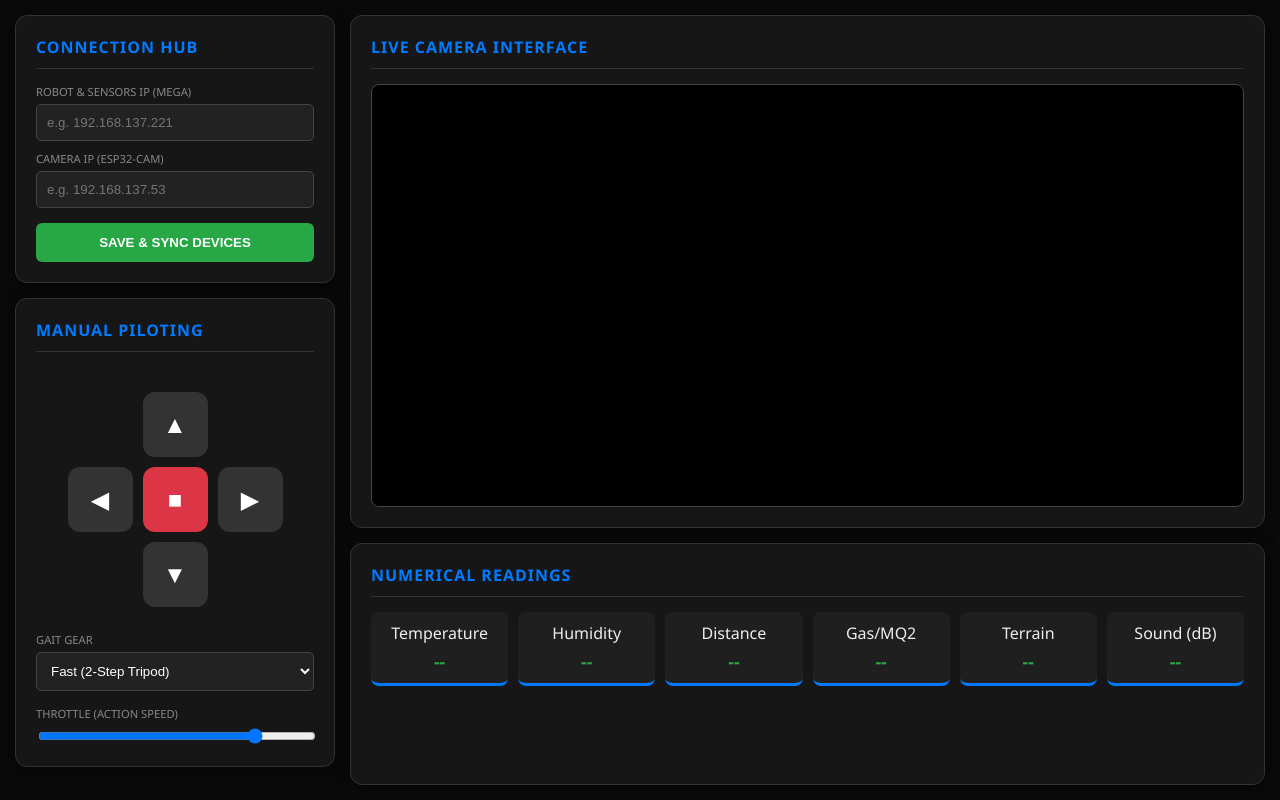
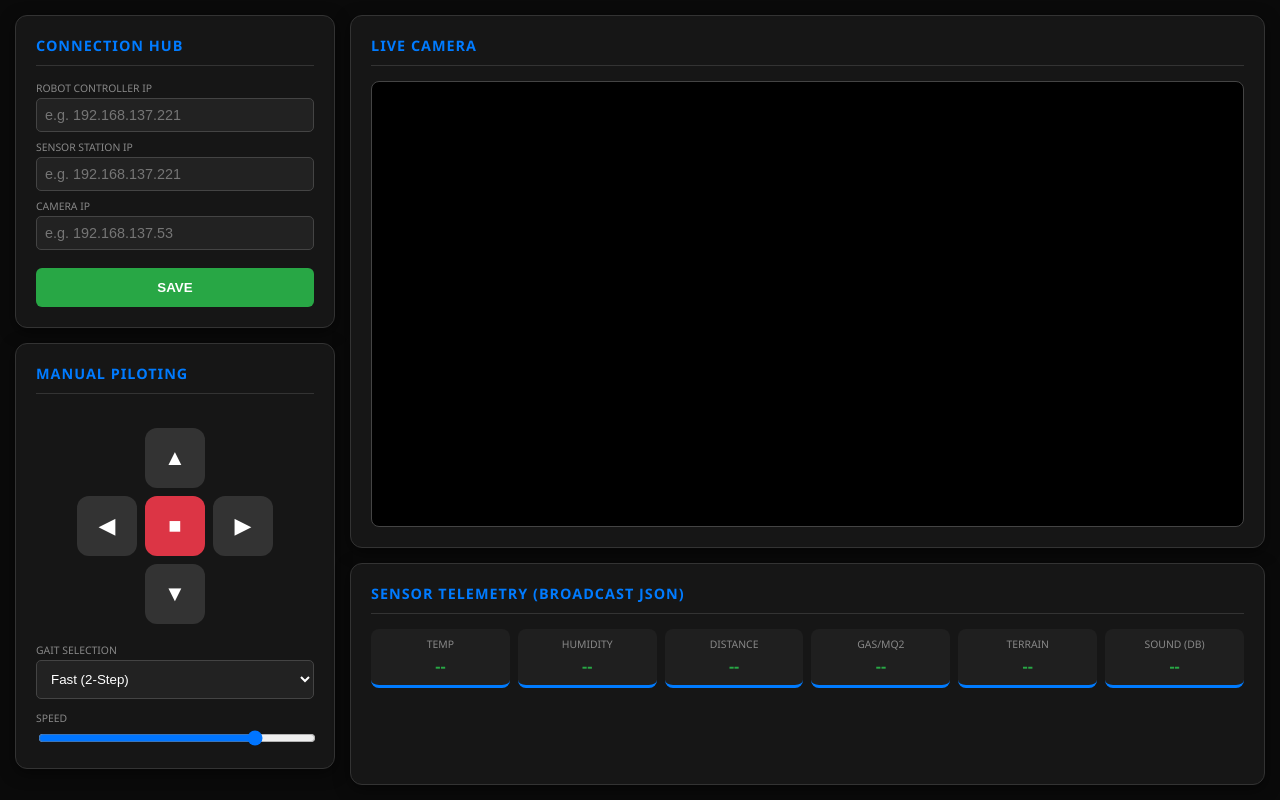
Before and after one commit to akong019-bot/hexapod-control-ui, a plain HTML site: page index.html in a window 1280 px wide. Drawn offline with Linux system fonts and the light colour scheme.

Commit message:
Revamp Hexapod Operator GUI layout and styling
Updated the HTML structure and styles for the Hexapod Operator GUI, including changes to input fields, button styles, and sensor telemetry display.

```diff
--- a/index.html
+++ b/index.html
@@ -1,35 +1,35 @@
 <!DOCTYPE html>
 <html lang="en">
 <head>
-    <title>Hexapod Alpha: Unified Command</title>
+    <title>Hexapod Operator GUI</title>
     <meta charset="UTF-8">
     <meta name="viewport" content="width=device-width, initial-scale=1.0">
     <style>
         :root { --bg: #0a0a0a; --card: #161616; --accent: #007bff; --text: #eee; --green: #28a745; --red: #dc3545; }
         body { background: var(--bg); color: var(--text); font-family: 'Segoe UI', sans-serif; margin: 0; padding: 15px; display: grid; grid-template-columns: 320px 1fr; gap: 15px; height: 100vh; box-sizing: border-box; }
         .card { background: var(--card); border-radius: 12px; padding: 20px; border: 1px solid #333; box-shadow: 0 4px 15px rgba(0,0,0,0.5); display: flex; flex-direction: column; }
-        h2 { margin-top: 0; color: var(--accent); font-size: 1rem; text-transform: uppercase; letter-spacing: 1px; border-bottom: 1px solid #333; padding-bottom: 10px; margin-bottom: 15px; }
+        h2 { margin-top: 0; color: var(--accent); font-size: 0.9rem; text-transform: uppercase; letter-spacing: 1px; border-bottom: 1px solid #333; padding-bottom: 10px; margin-bottom: 15px; }
 
-        .input-group { margin-bottom: 10px; text-align: left; }
-        label { display: block; font-size: 0.7rem; color: #888; margin-bottom: 5px; text-transform: uppercase; }
-        input[type=text] { width: 100%; padding: 10px; background: #222; border: 1px solid #444; color: white; border-radius: 5px; box-sizing: border-box; }
-        .btn-connect { width: 100%; padding: 12px; background: var(--green); color: white; border: none; border-radius: 6px; cursor: pointer; font-weight: bold; margin-top: 5px; }
+        .input-group { margin-bottom: 8px; text-align: left; }
+        label { display: block; font-size: 0.65rem; color: #888; margin-bottom: 3px; text-transform: uppercase; }
+        input[type=text] { width: 100%; padding: 8px; background: #222; border: 1px solid #444; color: white; border-radius: 5px; box-sizing: border-box; font-size: 0.9rem; }
+        .btn-connect { width: 100%; padding: 12px; background: var(--green); color: white; border: none; border-radius: 6px; cursor: pointer; font-weight: bold; margin-top: 10px; }
 
         .cam-container { flex-grow: 1; position: relative; overflow: hidden; border-radius: 8px; border: 1px solid #444; background: #000; }
         #camIframe { width: 100%; height: 100%; border: none; }
 
-        .dpad-container { display: flex; flex-direction: column; align-items: center; margin: 20px 0; }
+        .dpad-container { display: flex; flex-direction: column; align-items: center; margin: 15px 0; }
         .dpad-row { display: flex; justify-content: center; }
-        .move-btn { width: 65px; height: 65px; margin: 5px; background: #333; border: none; border-radius: 12px; color: white; font-size: 24px; cursor: pointer; transition: 0.2s; display: flex; align-items: center; justify-content: center; }
+        .move-btn { width: 60px; height: 60px; margin: 4px; background: #333; border: none; border-radius: 12px; color: white; font-size: 22px; cursor: pointer; transition: 0.1s; display: flex; align-items: center; justify-content: center; }
         .move-btn:active { background: var(--accent); transform: scale(0.9); }
         .move-btn.stop { background: var(--red); }
-        .spacer { width: 75px; height: 75px; margin: 5px; }
 
-        .sensor-grid { display: grid; grid-template-columns: repeat(auto-fit, minmax(110px, 1fr)); gap: 10px; }
-        .sensor-box { background: #1f1f1f; padding: 10px; border-radius: 8px; text-align: center; border-bottom: 3px solid var(--accent); }
-        .sensor-value { font-size: 1.1rem; font-weight: bold; color: var(--green); margin-top: 5px; }
+        .sensor-grid { display: grid; grid-template-columns: repeat(auto-fit, minmax(100px, 1fr)); gap: 8px; }
+        .sensor-box { background: #1f1f1f; padding: 8px; border-radius: 8px; text-align: center; border-bottom: 3px solid var(--accent); }
+        .sensor-value { font-size: 1rem; font-weight: bold; color: var(--green); margin-top: 4px; }
+        .label-text { font-size: 0.65rem; color: #888; text-transform: uppercase; }
 
-        @media (max-width: 900px) { body { grid-template-columns: 1fr; height: auto; } .cam-container { height: 400px; } }
+        @media (max-width: 900px) { body { grid-template-columns: 1fr; height: auto; } .cam-container { height: 350px; } }
     </style>
 </head>
 <body>
@@ -38,14 +38,18 @@
         <div class="card">
             <h2>Connection Hub</h2>
             <div class="input-group">
-                <label>Robot & Sensors IP (Mega)</label>
+                <label>Robot Controller IP</label>
                 <input type="text" id="robotIpInput" placeholder="e.g. 192.168.137.221">
             </div>
             <div class="input-group">
-                <label>Camera IP (ESP32-CAM)</label>
+                <label>Sensor Station IP</label>
+                <input type="text" id="sensorIpInput" placeholder="e.g. 192.168.137.221">
+            </div>
+            <div class="input-group">
+                <label>Camera IP</label>
                 <input type="text" id="camIpInput" placeholder="e.g. 192.168.137.53">
             </div>
-            <button class="btn-connect" onclick="saveAndConnect()">SAVE & SYNC DEVICES</button>
+            <button class="btn-connect" onclick="saveAndConnect()">SAVE</button>
         </div>
 
         <div class="card" style="margin-top:15px; flex-grow: 1;">
@@ -64,35 +68,35 @@
                 </div>
             </div>
 
-            <label>Gait Gear</label>
-            <select id="gait" onchange="sendCmd('G', this.value)" style="width:100%; padding:10px; background:#222; color:white; border:1px solid #444; border-radius:5px; margin-bottom:15px;">
-                <option value="1">Fast (2-Step Tripod)</option>
+            <label>Gait selection</label>
+            <select id="gait" onchange="sendCmd('G', this.value)" style="width:100%; padding:10px; background:#222; color:white; border:1px solid #444; border-radius:5px; margin-bottom:12px;">
+                <option value="1">Fast (2-Step)</option>
                 <option value="2">Medium (4-Step)</option>
-                <option value="3">Stable (6-Step Ripple)</option>
+                <option value="3">Long (6-Step)</option>
             </select>
 
-            <label>Throttle (Action Speed)</label>
+            <label>Speed</label>
             <input type="range" min="1" max="100" value="80" onchange="sendCmd('P', this.value)" style="width:100%;">
         </div>
     </div>
 
     <div class="right-col" style="display: flex; flex-direction: column; gap: 15px;">
         <div class="card" style="flex-grow: 1;">
-            <h2>Live Camera Interface</h2>
+            <h2>Live Camera</h2>
             <div class="cam-container">
-                <iframe id="camIframe" src="" title="ESP32-CAM Interface"></iframe>
+                <iframe id="camIframe" src="" title="Live Camera"></iframe>
             </div>
         </div>
 
-        <div class="card" style="height: 200px;">
-            <h2>Numerical Readings</h2>
+        <div class="card" style="min-height: 180px;">
+            <h2>Sensor Telemetry (Broadcast JSON)</h2>
             <div class="sensor-grid">
-                <div class="sensor-box"><div class="label">Temperature</div><div class="sensor-value" id="temp">--</div></div>
-                <div class="sensor-box"><div class="label">Humidity</div><div class="sensor-value" id="hum">--</div></div>
-                <div class="sensor-box"><div class="label">Distance</div><div class="sensor-value" id="sonar">--</div></div>
-                <div class="sensor-box"><div class="label">Gas/MQ2</div><div class="sensor-value" id="gas">--</div></div>
-                <div class="sensor-box"><div class="label">Terrain</div><div class="sensor-value" id="terrain">--</div></div>
-                <div class="sensor-box"><div class="label">Sound (dB)</div><div class="sensor-value" id="sound">--</div></div>
+                <div class="sensor-box"><div class="label-text">Temp</div><div class="sensor-value" id="temp">--</div></div>
+                <div class="sensor-box"><div class="label-text">Humidity</div><div class="sensor-value" id="hum">--</div></div>
+                <div class="sensor-box"><div class="label-text">Distance</div><div class="sensor-value" id="sonar">--</div></div>
+                <div class="sensor-box"><div class="label-text">Gas/MQ2</div><div class="sensor-value" id="gas">--</div></div>
+                <div class="sensor-box"><div class="label-text">Terrain</div><div class="sensor-value" id="terrain">--</div></div>
+                <div class="sensor-box"><div class="label-text">Sound (dB)</div><div class="sensor-value" id="sound">--</div></div>
             </div>
         </div>
     </div>
@@ -100,15 +104,22 @@
     <script>
         let socket;
         let robotIP = "";
+        let sensorIP = "";
 
+        // saved IPs from browser to be loaded in
         window.onload = function() {
             const savedRobot = localStorage.getItem('robotIP');
+            const savedSensor = localStorage.getItem('sensorIP');
             const savedCam = localStorage.getItem('camIP');
 
             if (savedRobot) {
                 document.getElementById('robotIpInput').value = savedRobot;
                 robotIP = savedRobot;
-                connectWebSocket(savedRobot);
+            }
+            if (savedSensor) {
+                document.getElementById('sensorIpInput').value = savedSensor;
+                sensorIP = savedSensor;
+                connectWebSocket(savedSensor);
             }
             if (savedCam) {
                 document.getElementById('camIpInput').value = savedCam;
@@ -118,13 +129,16 @@
 
         function saveAndConnect() {
             robotIP = document.getElementById('robotIpInput').value;
+            sensorIP = document.getElementById('sensorIpInput').value;
             const camIP = document.getElementById('camIpInput').value;
 
             localStorage.setItem('robotIP', robotIP);
+            localStorage.setItem('sensorIP', sensorIP);
             localStorage.setItem('camIP', camIP);
 
             document.getElementById('camIframe').src = `http://${camIP}`;
-            connectWebSocket(robotIP);
+            connectWebSocket(sensorIP);
+            alert("All IPs synced and saved!");
         }
 
         function connectWebSocket(ip) {
@@ -132,6 +146,7 @@
             socket = new WebSocket(`ws://${ip}:81`);
 
             socket.onmessage = function(event) {
+                try {
                     const data = JSON.parse(event.data);
                     document.getElementById('temp').innerText = data.tempC.toFixed(1) + "°C";
                     document.getElementById('hum').innerText = data.humidity.toFixed(0) + "%";
@@ -139,11 +154,12 @@
                     document.getElementById('gas').innerText = data.mq2_ppm.toFixed(0) + "ppm";
                     document.getElementById('terrain').innerText = data.terrain;
                     document.getElementById('sound').innerText = data.sound_db.toFixed(1);
+                } catch(e) { console.log("JSON Parse Error"); }
             };
         }
 
         function sendCmd(c, val = null) {
-            if(!robotIP) return;
+            if(!robotIP) return alert("Enter Robot IP first!");
             let url = `http://${robotIP}/?cmd=${c}`;
             if(val) url += `&val=${val}`;
             fetch(url, { mode: 'no-cors' }).catch(() => {});
```
Lines whose indentation alone changed are shown as unchanged.
